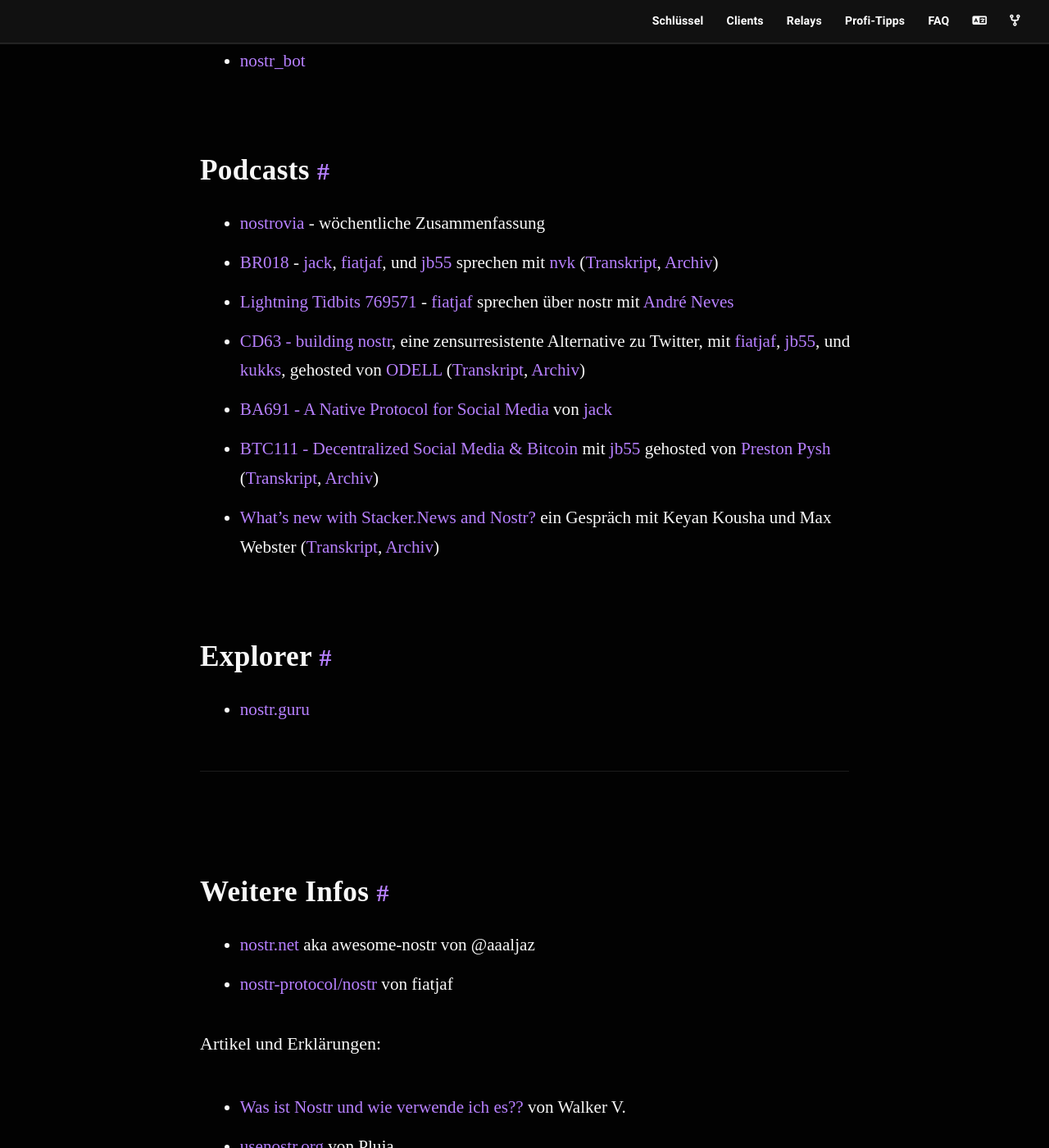
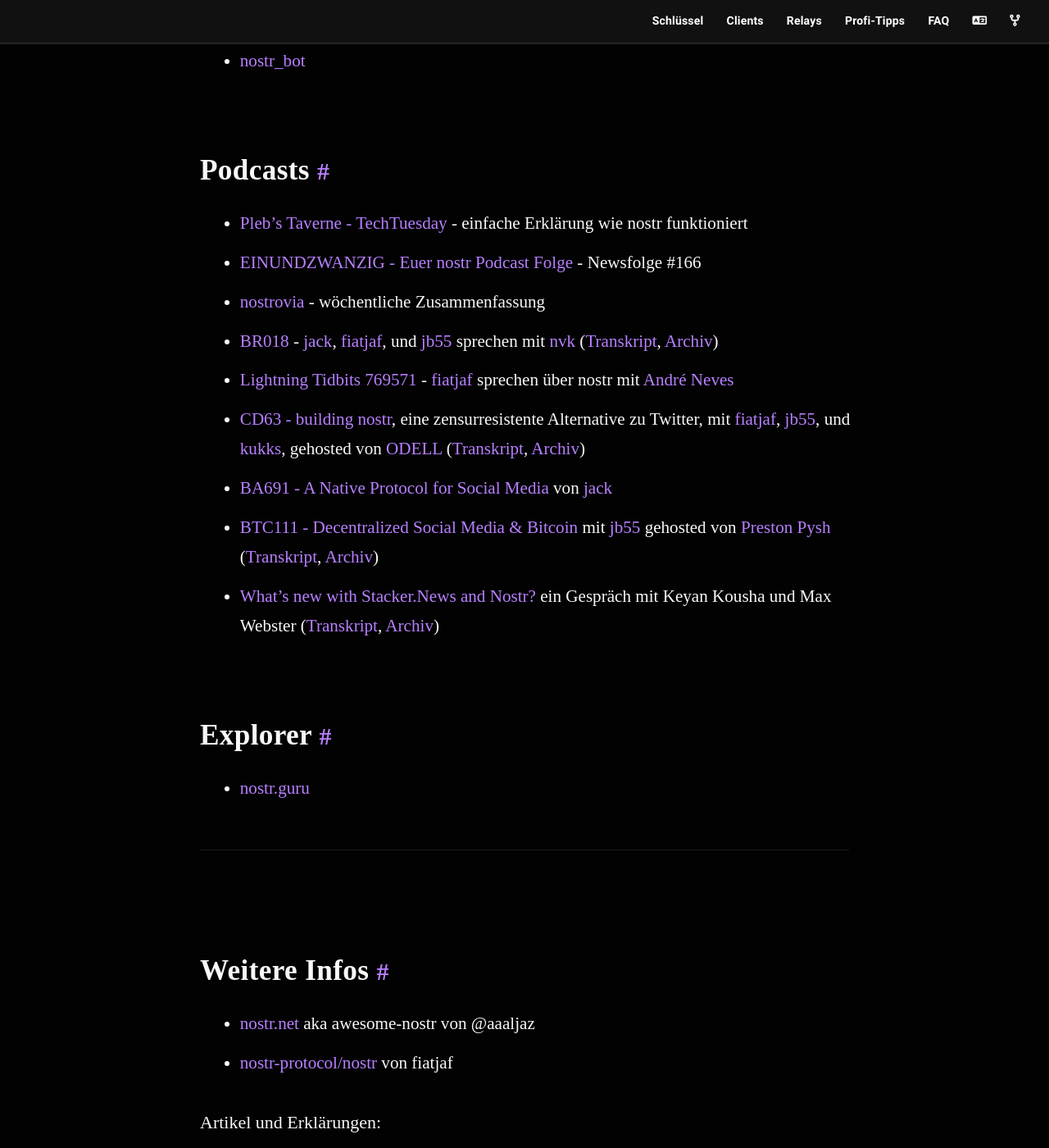
Before and after one commit to cercatrova21/nostr-info.de, a Jekyll site: the page built from index.md, in a window 1280 px wide and 1400 px high, scrolled down 8424 px. Shown: the whole window at 82% size. Built offline with Jekyll 4.4.1, drawn with Linux system fonts in a browser that asks for light colours; some web fonts are replaced; some of the changed text lies outside the part shown.

Commit message:
add podcasts and article

```diff
--- a/index.md
+++ b/index.md
@@ -203,6 +203,8 @@ Du kannst einen Suchbot unter [sb.nostr.band](https://sb.nostr.band) erstellen u
 
 ## Podcasts
 
+- [Pleb's Taverne - TechTuesday](https://anchor.fm/plebs-taverne/episodes/TechTuesday---nostr-erklrt-e1t7q66) - einfache Erklärung wie nostr funktioniert
+- [EINUNDZWANZIG - Euer nostr Podcast Folge](https://einundzwanzig.space/podcast/news-166-euer-nostr-podcast/) - Newsfolge #166
 - [nostrovia](https://nostrovia.org/) - wöchentliche Zusammenfassung
 - [BR018](https://bitcoin.review/podcast/episode-18/) - [jack](https://www.nostr.guru/p/npub1sg6plzptd64u62a878hep2kev88swjh3tw00gjsfl8f237lmu63q0uf63m), [fiatjaf](https://www.nostr.guru/p/npub180cvv07tjdrrgpa0j7j7tmnyl2yr6yr7l8j4s3evf6u64th6gkwsyjh6w6), und [jb55](https://www.nostr.guru/p/npub1xtscya34g58tk0z605fvr788k263gsu6cy9x0mhnm87echrgufzsevkk5s) sprechen mit [nvk](https://www.nostr.guru/p/npub1az9xj85cmxv8e9j9y80lvqp97crsqdu2fpu3srwthd99qfu9qsgstam8y8) ([Transkript](https://Archiv.is/wip/Qoh4M), [Archiv](https://Archiv.is/wip/dkQj2))
 - [Lightning Tidbits 769571](https://pod.link/1586346643/episode/33f509c2a1990640334b48739c59e31f) - [fiatjaf](https://www.nostr.guru/p/npub180cvv07tjdrrgpa0j7j7tmnyl2yr6yr7l8j4s3evf6u64th6gkwsyjh6w6) sprechen über nostr mit [André Neves](https://www.nostr.guru/p/npub1rvg76s0gz535txd9ypg2dfqv0x7a80ar6e096j3v343xdxyrt4ksmkxrck)
@@ -224,6 +226,7 @@ Du kannst einen Suchbot unter [sb.nostr.band](https://sb.nostr.band) erstellen u
 
 Artikel und Erklärungen:
 
+- [Nostr: Eine dezentrale Alternative zu Twitter — und mehr](https://hey-bitcoin.de/anleitung/nostr-dezentrale-twitter-alternative/) von Dennis
 - [Was ist Nostr und wie verwende ich es??](https://www.btctimes.com/news/what-is-nostr-and-how-do-i-use-it) von Walker V.
 - [usenostr.org](https://usenostr.org/) von Pluja
 - [Was ist Nostr und wie kann man Nostr nutzen?](https://github.com/vishalxl/nostr_console/discussions/31) von Vishal
```
